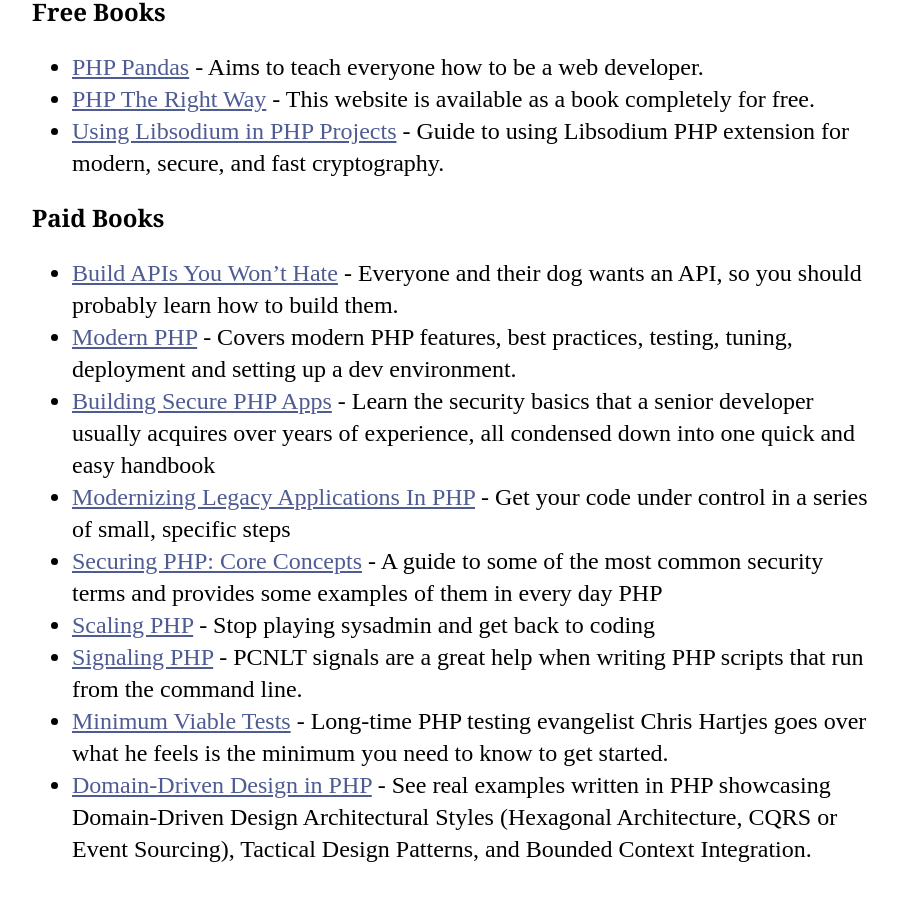
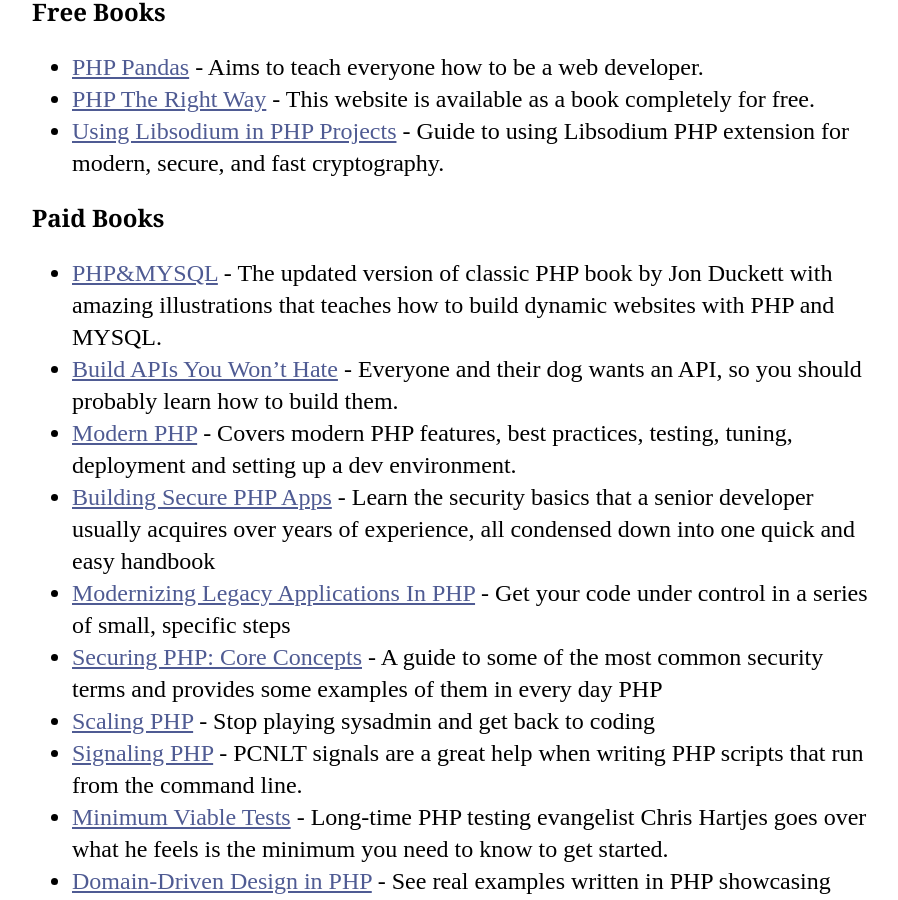
Before and after one commit to codeguy/php-the-right-way, a Jekyll site: the page built from _posts/16-10-01-Books.md, in a window 1280 px wide and 900 px high, scrolled down 1534 px. Shown: the whole window, without its empty margins (188-1086 px from the left). Built offline with Jekyll 4.4.1, drawn with Linux system fonts in a browser that asks for light colours; our own code applies the rules of GitHub Pages for plain Markdown files.

Commit message:
added PHP&MYSQL book to the list of paid books

```diff
--- a/_posts/16-10-01-Books.md
+++ b/_posts/16-10-01-Books.md
@@ -19,6 +19,7 @@ for modern, secure, and fast cryptography.
 
 ### Paid Books
 
+* [PHP&MYSQL](https://phpandmysql.com/) - The updated version of classic PHP book by Jon Duckett with amazing illustrations that teaches how to build dynamic websites with PHP and MYSQL.
 * [Build APIs You Won't Hate](https://apisyouwonthate.com/) - Everyone and their dog wants an API,
 so you should probably learn how to build them.
 * [Modern PHP](https://www.oreilly.com/library/view/modern-php/9781491905173/) - Covers modern PHP features, best practices, testing, tuning, deployment and setting up a dev environment.
```
